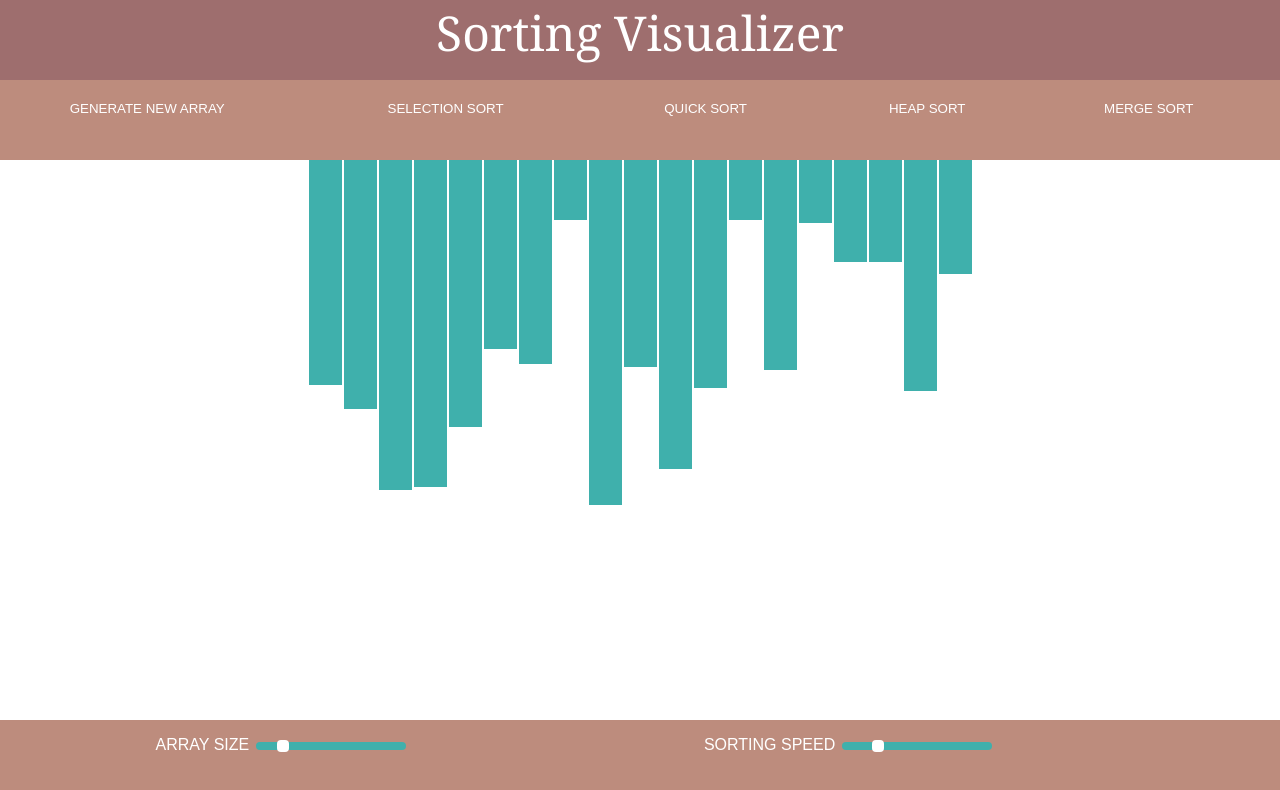
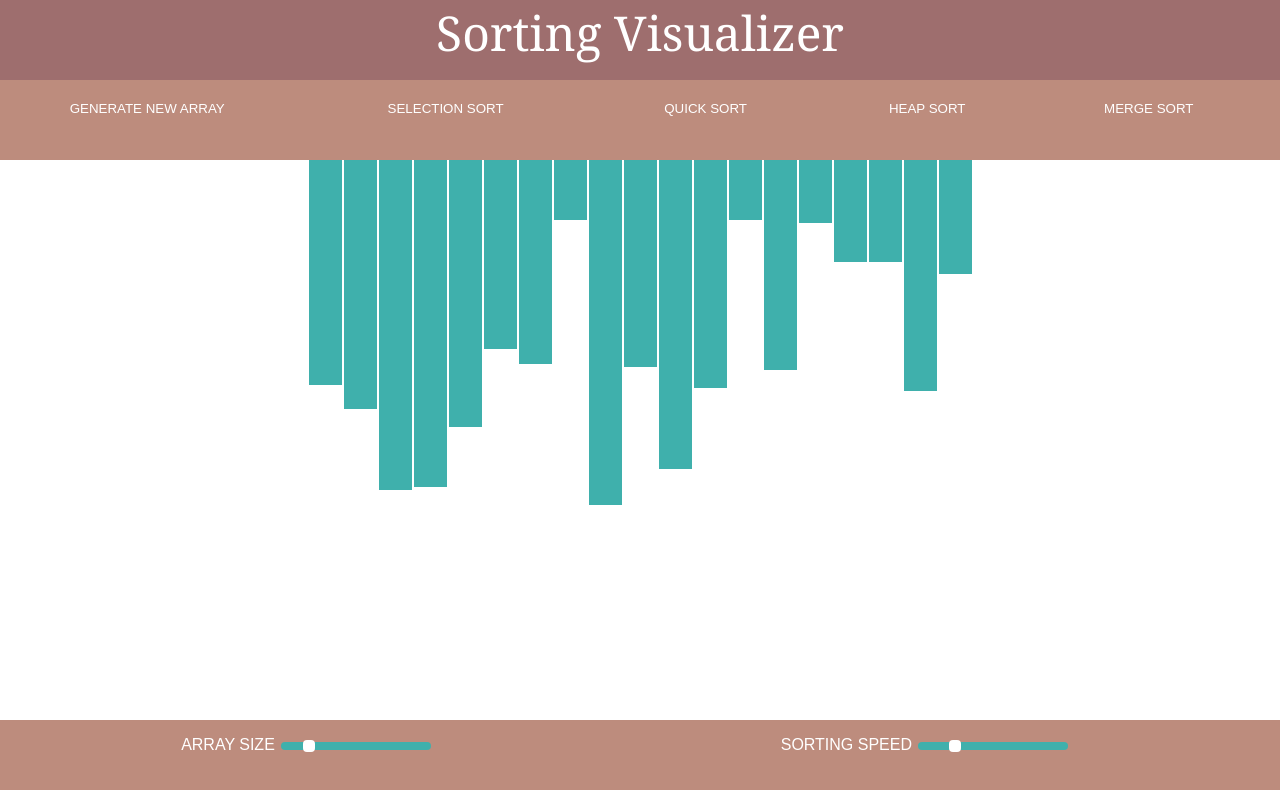
Before and after one commit to SushamaNaskar/SortingVisualizer, a plain HTML site: page index.html in a window 1280 px wide. Drawn offline with Linux system fonts and the light colour scheme.

Commit message:
fixing the sort_button size

```diff
--- a/style.css
+++ b/style.css
@@ -49,7 +49,7 @@ clear: both;
 .footer_button div {
 
     display: inline-block;
-    width: 44%;
+    width: 48%;
     height: 3vh;
     text-align: center;
     padding-top: 2vh;
```
